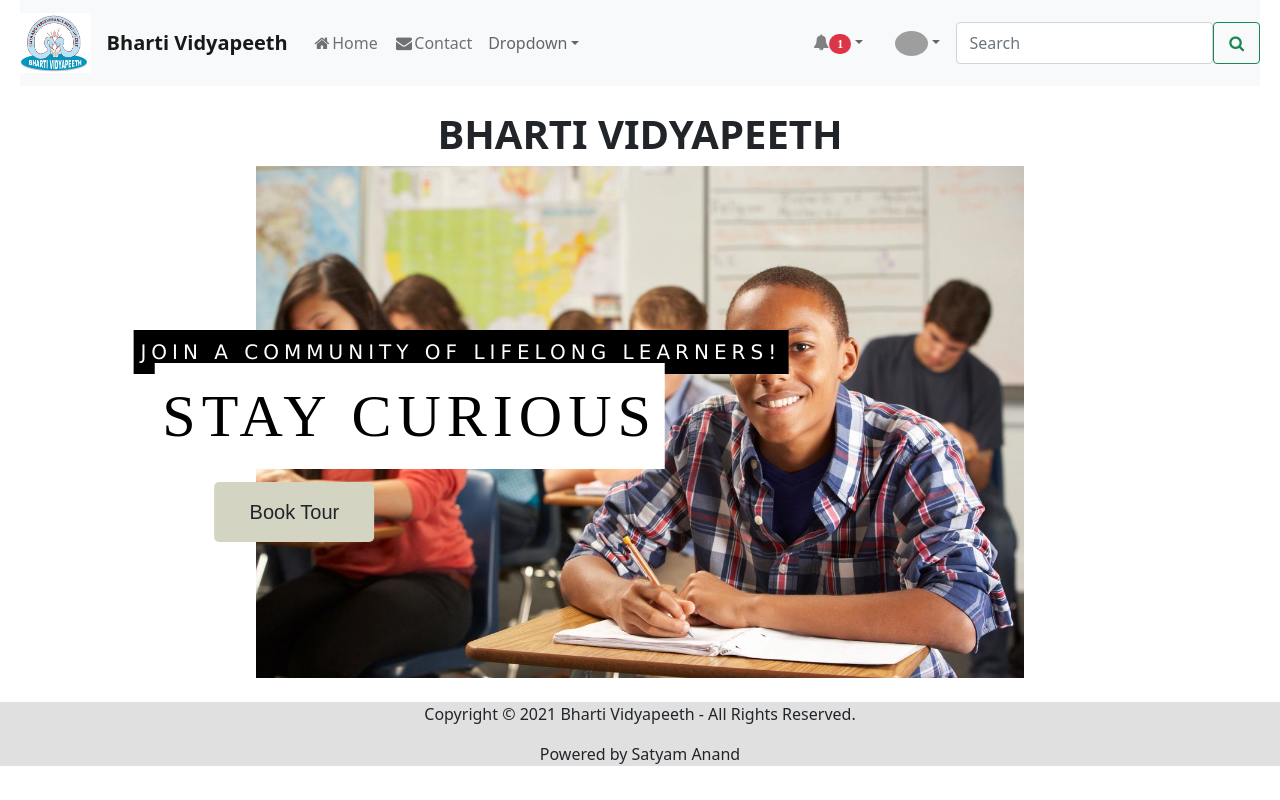
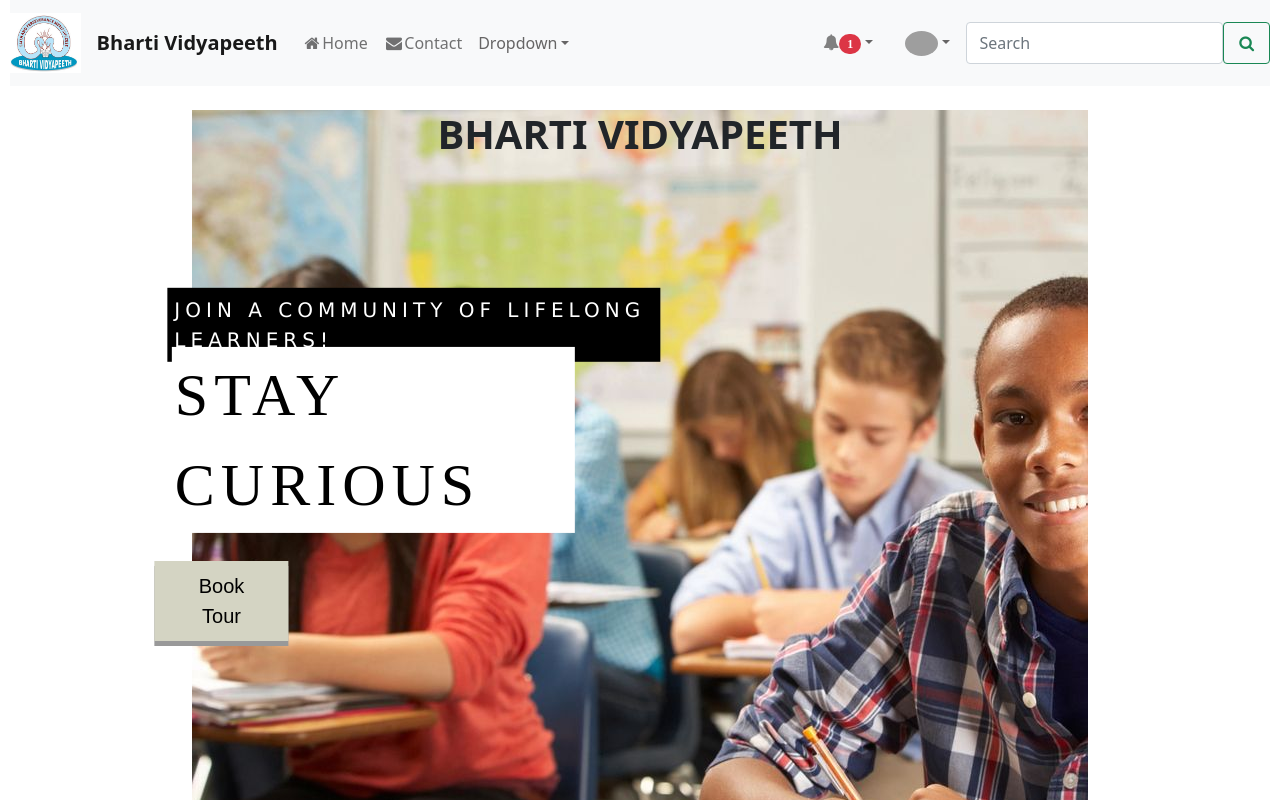
Before and after one commit to SatyamAnand98/BhartiVidyapeeth, a React (Create React App) app: page /home in a window 1280 px wide. Shown: the top 800 px of the page. Built offline with nearby package versions, Linux system fonts and the light colour scheme; grey boxes are pictures that could not be loaded.

Commit message:
styling changed

```diff
--- a/src/App.css
+++ b/src/App.css
@@ -38,8 +38,8 @@
 }
 
 .header{
-  margin-left: 20px;
-  margin-right: 20px;
+  margin:0 auto;
+  padding: 0px 10px;
 }
 
 #basic-nav-dropdown{
@@ -60,43 +60,53 @@
 }
 
 .leftCenter{
-  position: absolute;
-  top: 44%;
-  margin-left: 36%;
+  position: relative;
+  margin-right: 45%;
+  margin-top: 17%;
+  text-align: left;
   font-family: Verdana, Geneva, Tahoma, sans-serif;
   letter-spacing: 5px;
   padding: 7px;
   font-size:20px;
-  transform: translate(-50%, -50%);
+  transform: translate(-5%, -30%);
   background-color:black;
   color: white;
 }
 
 .leftCenter2{
-  position: absolute;
-  top:52%;
-  left: 32%;
+  position: relative;
+  margin-right: 55%;
+  margin-top: 15px;
+  text-align: left;
   font-family: "Times New Roman";
   letter-spacing: 6px;
-  padding: 8px;
+  padding: 3px;
   font-size:60px;
-  transform: translate(-50%, -50%);
+  transform: translate(-5%, -28%);
   background-color:white;
   color: black;
 }
 
 .contactNo:hover, .contactNo{
-  position: absolute;
-  top: 64%;
-  left: 23%;
-  transform: translate(-50%, -50%);
-  padding: 15px 35px;
+  position: relative;
+  margin-right: 85%;
+  transform: translate(-28%, -30%);
+  padding: 10px 35px;
   font-size: 20px;
   font-family: sans-serif;
   background-color: rgb(212, 212, 195);
   text-decoration: none;
-  color: inherit;
-  border-radius: 5px;
+  /* color: inherit; */
+
+  display: inline-block;
+  cursor: pointer;
+  text-align: center;
+  text-decoration: none;
+  outline: none;
+  color: #000;
+  border: none;
+  box-shadow: 0 5px #999;
+  /* border-radius: 5px; */
 }
 
 
@@ -112,3 +122,11 @@
 .DecriptionHeading{
   font-size: 23px;
 }
+
+.home{
+  width:70%;
+  height: 854px;
+  background-image: url(../src/images/childImage.jpeg);
+  background-repeat: no-repeat;
+  margin:0 auto;
+}
--- a/src/Components/Footer.js
+++ b/src/Components/Footer.js
@@ -7,7 +7,7 @@
                 <p>
                     Copyright © 2021 Bharti Vidyapeeth - All Rights Reserved.
                 </p>
-                <p inline>
+                <p>
                     Powered by Satyam Anand
                 </p>
             </div>
--- a/src/Components/Header.js
+++ b/src/Components/Header.js
@@ -8,7 +8,7 @@
             <>
                 <div className="header">
                     <Navbar bg="light" expand="lg">
-                        <a class="navbar-brand mt-2 mt-lg-0" href="home">
+                        <a className="navbar-brand mt-2 mt-lg-0" href="home">
                             <img
                                 src="logo.jpg"
                                 height="60"
@@ -20,8 +20,8 @@
                         <Navbar.Toggle aria-controls="basic-navbar-nav" />
                         <Navbar.Collapse id="basic-navbar-nav">
                             <Nav className="mr-auto">
-                                <Nav.Link href="/home"><i class="fa fa-fw fa-home"></i>Home</Nav.Link>
-                                <Nav.Link href="/contact"><i class="fa fa-fw fa-envelope"></i>Contact</Nav.Link>
+                                <Nav.Link href="/home"><i className="fa fa-fw fa-home"></i>Home</Nav.Link>
+                                <Nav.Link href="/contact"><i className="fa fa-fw fa-envelope"></i>Contact</Nav.Link>
                                 <NavDropdown title="Dropdown" className="highlight" id="basic-nav-dropdown">
                                     <NavDropdown.Item href="#action/3.1">Action</NavDropdown.Item>
                                     <NavDropdown.Item href="#action/3.2">Another action</NavDropdown.Item>
@@ -34,7 +34,7 @@
 
                         <Form className="d-flex">
                             <NavDropdown style={{ color: "grey" }} title={
-                                <i style={{ color: "grey" }} class="fa fa-bell"><span class="badge rounded-pill badge-notification bg-danger">1</span></i>
+                                <i style={{ color: "grey" }} className="fa fa-bell"><span className="badge rounded-pill badge-notification bg-danger">1</span></i>
                             } id="basic-nav-dropdown" className="highlight">
                                 <NavDropdown.Item href="#action/3.1">Notification 1</NavDropdown.Item>
                                 <NavDropdown.Item href="#action/3.2">Notification 2</NavDropdown.Item>
@@ -47,20 +47,20 @@
                             <NavDropdown title={
                                 <img
                                     src="https://mdbootstrap.com/img/new/avatars/2.jpg"
-                                    class="rounded-circle"
+                                    className="rounded-circle"
                                     height="25"
                                     alt=""
                                     loading="lazy"
                                 />
                             } id="basic-nav-dropdown" className="highlight">
-                                <NavDropdown.Item href="/myprofile"><i class="fa fa-fw fa-user"></i>Profile</NavDropdown.Item>
-                                <NavDropdown.Item href="/logout"><i class="fa fa-fw fa-power-off"></i>Log out</NavDropdown.Item>
+                                <NavDropdown.Item href="/myprofile"><i className="fa fa-fw fa-user"></i>Profile</NavDropdown.Item>
+                                <NavDropdown.Item href="/logout"><i className="fa fa-fw fa-power-off"></i>Log out</NavDropdown.Item>
                                 <NavDropdown.Item href="#action/3.3">Something</NavDropdown.Item>
                                 <NavDropdown.Divider />
                                 <NavDropdown.Item href="#action/3.4">Separated link</NavDropdown.Item>
                             </NavDropdown>
                             <FormControl type="text" placeholder="Search" className="mr-sm-2" />
-                            <Button variant="outline-success"><i class="fa fa-fw fa-search"></i> </Button>
+                            <Button variant="outline-success"><i className="fa fa-fw fa-search"></i> </Button>
                         </Form>
                     </Navbar>
                 </div>
--- a/src/Components/Home/Home.js
+++ b/src/Components/Home/Home.js
@@ -1,11 +1,12 @@
 import React, { Component } from 'react';
+import childImage from '../../images/childImage.jpeg';
 
 export default class Home extends Component {
     render(){
         return(
             <div className="home">
                 <h1><b>BHARTI VIDYAPEETH</b></h1>
-                <img src="childImage.jpeg" alt="child" style={{"width":"60%"}} />
+                {/* <img src="childImage.jpeg" alt="child" className="home" style={{"width":"80%"}} /> */}
                 <div className="leftCenter">JOIN A COMMUNITY OF LIFELONG LEARNERS!</div>
                 <div className="leftCenter2">STAY CURIOUS</div>
                 <a href="tel:+918271555938"type="button" className="contactNo ">Book Tour</a>
```
Also changed, not shown: public/manifest.json, src/images/childImage.jpeg (added).
